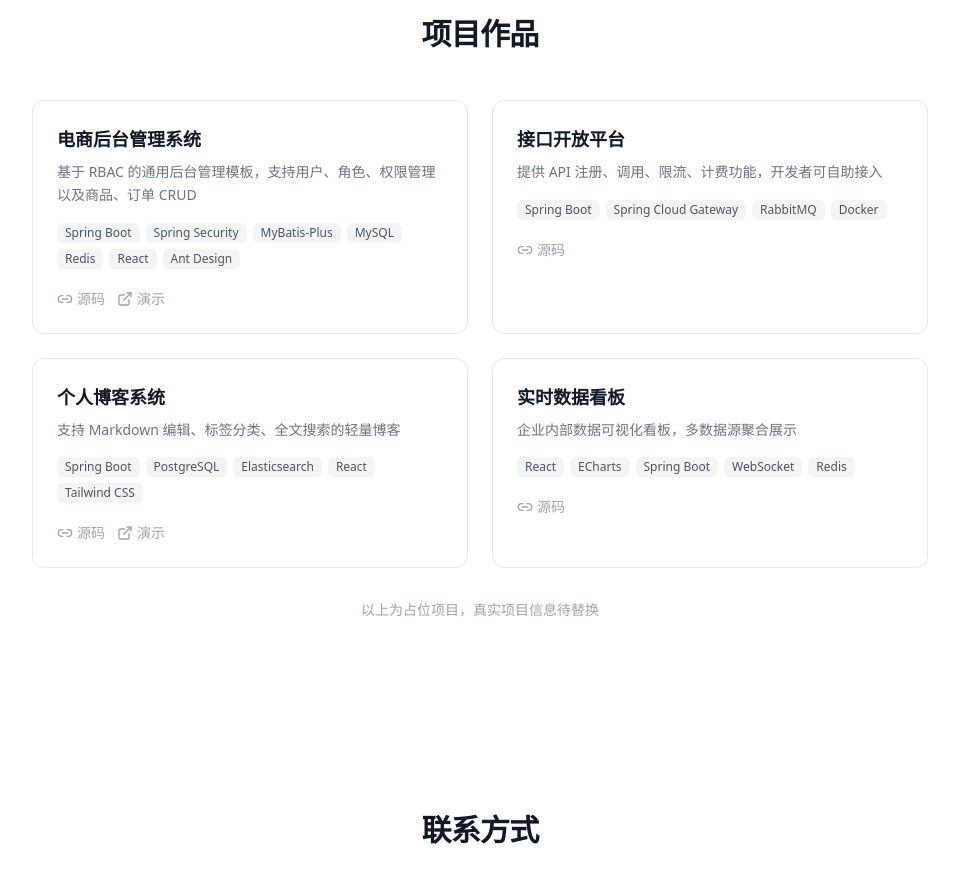
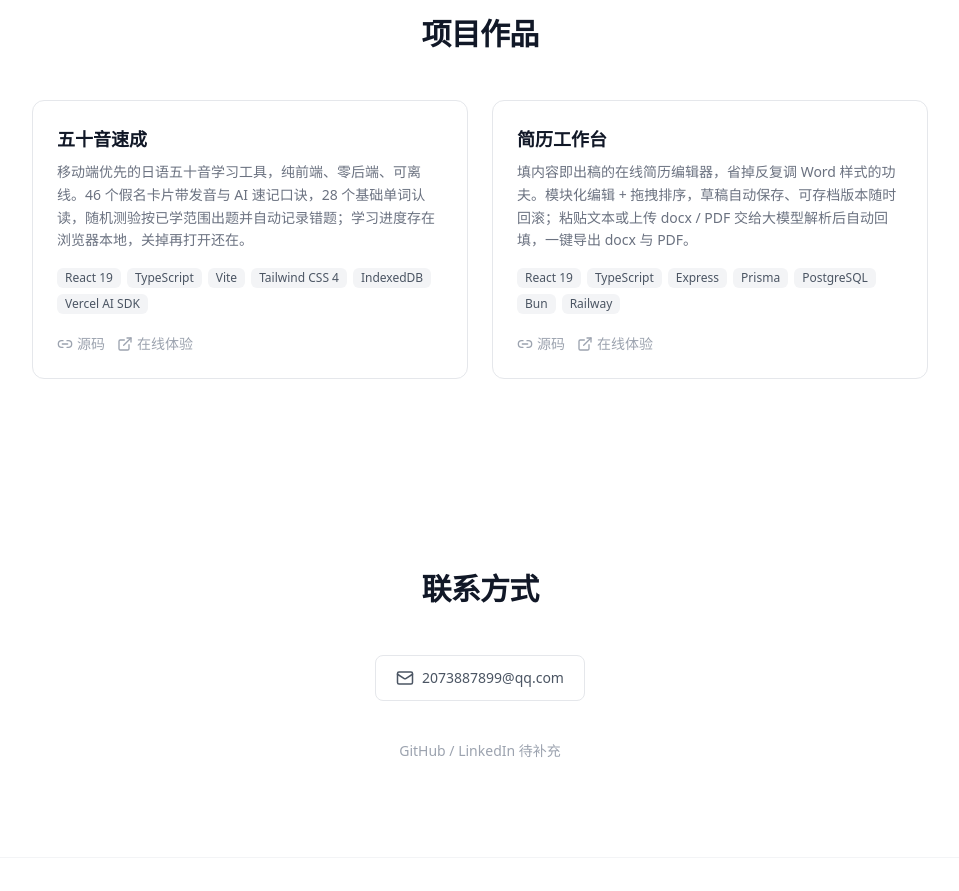
Before and after one commit to tfcekyxh/me, a React (Vite) app: page / in a window 1280 px wide. Shown: the part 1740-2631 px from the top of the page, without its empty margins (160-1119 px from the left). Built offline with nearby package versions, Linux system fonts and the light colour scheme.

Commit message:
项目板块替换为两个已上线的真实项目
占位数据换成五十音速成与简历工作台，链接指向真实仓库与线上地址；
外链改为新标签页打开，并去掉「占位项目待替换」的提示文案。

```diff
--- a/src/components/Projects.tsx
+++ b/src/components/Projects.tsx
@@ -33,6 +33,8 @@ function ProjectCard({
         {githubUrl && (
           <a
             href={githubUrl}
+            target="_blank"
+            rel="noopener noreferrer"
             className="inline-flex items-center gap-1 text-sm text-gray-400 hover:text-gray-700 dark:hover:text-gray-300 transition-colors"
           >
             <Link2 size={16} />
@@ -42,10 +44,12 @@ function ProjectCard({
         {demoUrl && (
           <a
             href={demoUrl}
+            target="_blank"
+            rel="noopener noreferrer"
             className="inline-flex items-center gap-1 text-sm text-gray-400 hover:text-gray-700 dark:hover:text-gray-300 transition-colors"
           >
             <ExternalLink size={16} />
-            演示
+            在线体验
           </a>
         )}
       </div>
@@ -66,10 +70,6 @@ export function Projects() {
             <ProjectCard key={project.name} {...project} />
           ))}
         </div>
-
-        <p className="mt-8 text-center text-sm text-gray-400">
-          以上为占位项目，真实项目信息待替换
-        </p>
       </AnimatedSection>
     </section>
   )
--- a/src/data/projects.ts
+++ b/src/data/projects.ts
@@ -8,51 +8,34 @@ export interface Project {
 
 export const projects: Project[] = [
   {
-    name: '电商后台管理系统',
+    name: '五十音速成',
     description:
-      '基于 RBAC 的通用后台管理模板，支持用户、角色、权限管理以及商品、订单 CRUD',
+      '移动端优先的日语五十音学习工具，纯前端、零后端、可离线。46 个假名卡片带发音与 AI 速记口诀，28 个基础单词认读，随机测验按已学范围出题并自动记录错题；学习进度存在浏览器本地，关掉再打开还在。',
     techStack: [
-      'Spring Boot',
-      'Spring Security',
-      'MyBatis-Plus',
-      'MySQL',
-      'Redis',
-      'React',
-      'Ant Design',
+      'React 19',
+      'TypeScript',
+      'Vite',
+      'Tailwind CSS 4',
+      'IndexedDB',
+      'Vercel AI SDK',
     ],
-    githubUrl: '#',
-    demoUrl: '#',
+    githubUrl: 'https://github.com/tfcekyxh/jplearn',
+    demoUrl: 'https://tfcekyxh.github.io/jplearn/',
   },
   {
-    name: '接口开放平台',
+    name: '简历工作台',
     description:
-      '提供 API 注册、调用、限流、计费功能，开发者可自助接入',
+      '填内容即出稿的在线简历编辑器，省掉反复调 Word 样式的功夫。模块化编辑 + 拖拽排序，草稿自动保存、可存档版本随时回滚；粘贴文本或上传 docx / PDF 交给大模型解析后自动回填，一键导出 docx 与 PDF。',
     techStack: [
-      'Spring Boot',
-      'Spring Cloud Gateway',
-      'RabbitMQ',
-      'Docker',
+      'React 19',
+      'TypeScript',
+      'Express',
+      'Prisma',
+      'PostgreSQL',
+      'Bun',
+      'Railway',
     ],
-    githubUrl: '#',
-  },
-  {
-    name: '个人博客系统',
-    description:
-      '支持 Markdown 编辑、标签分类、全文搜索的轻量博客',
-    techStack: [
-      'Spring Boot',
-      'PostgreSQL',
-      'Elasticsearch',
-      'React',
-      'Tailwind CSS',
-    ],
-    githubUrl: '#',
-    demoUrl: '#',
-  },
-  {
-    name: '实时数据看板',
-    description: '企业内部数据可视化看板，多数据源聚合展示',
-    techStack: ['React', 'ECharts', 'Spring Boot', 'WebSocket', 'Redis'],
-    githubUrl: '#',
+    githubUrl: 'https://github.com/tfcekyxh/myresume',
+    demoUrl: 'https://genresume.up.railway.app',
   },
 ]
```
